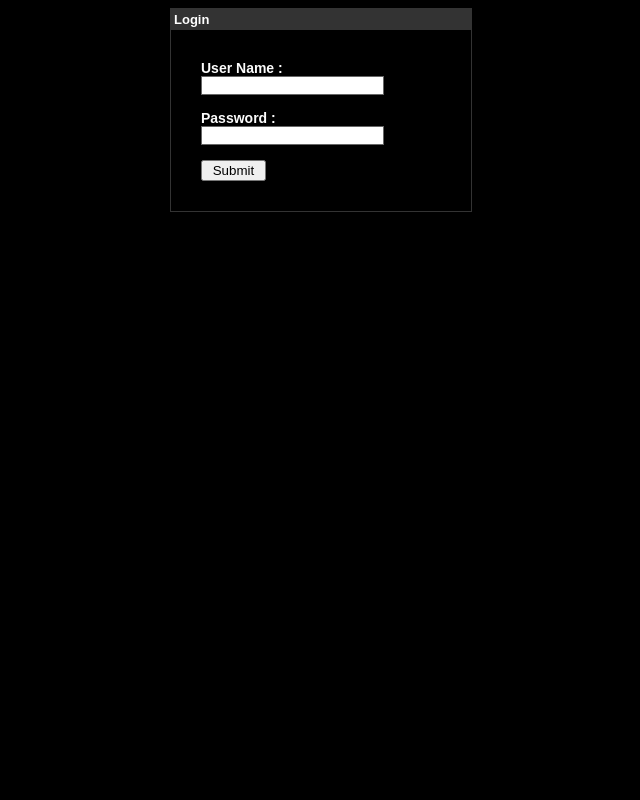
After one commit to guardian/language-system, a PHP site: page /login.php in a window 1280 px wide. The commit adds this page. Shown: the whole page, without its empty margins (319-959 px from the left). Run offline with PHP 8.4, Linux system fonts and the light colour scheme.

Commit message:
Adding user log in system

```diff
--- /dev/null
+++ b/src/login.php
@@ -0,0 +1,46 @@
+<?php
+   include("database.php");
+   session_start();
+
+   if($_SERVER["REQUEST_METHOD"] == "POST") {
+      $myusername = mysqli_real_escape_string($database,$_POST['username']);
+      $mypassword = mysqli_real_escape_string($database,$_POST['password']);
+
+      $sql = "SELECT id FROM users WHERE name = '$myusername' and password = '$mypassword'";
+      $result = mysqli_query($database,$sql);
+      $row = mysqli_fetch_array($result,MYSQLI_ASSOC);
+
+      $count = mysqli_num_rows($result);
+
+      if($count == 1) {
+         $_SESSION['login_user'] = $myusername;
+
+         header("location: index.php");
+      }else {
+         $error = "Your user name or password is invalid";
+      }
+   }
+?>
+<html>
+   <head>
+      <title>Language System - Login Page</title>
+      <link rel="stylesheet" type="text/css" href="main.css">
+   </head>
+   <body bgcolor="#000000" text="#fbfbfb" link="#dfe7ff" VLINK="#f7e1ff" ALINK="#ffe1e2">
+		<font face="Century Gothic,Apple Gothic,AppleGothic,URW Gothic L,Avant Garde,Futura,sans-serif" SIZE="-1">
+		  <div align = "center">
+			 <div style = "width:300px; border: solid 1px #333333; " align = "left">
+				<div style = "background-color:#333333; color:#FFFFFF; padding:3px;"><b>Login</b></div>
+				<div style = "margin:30px">
+				   <form action = "" method = "post">
+					  <label>User Name  :</label><input type = "text" name = "username" class = "box"/><br /><br />
+					  <label>Password  :</label><input type = "password" name = "password" class = "box" /><br/><br />
+					  <input type = "submit" value = " Submit "/><br />
+				   </form>
+				   <div style = "font-size:11px; color:#ff9999; margin-top:10px"><?php if (isset($error)) { echo $error; } ?></div>
+				</div>
+			 </div>
+		  </div>
+      </font>
+   </body>
+</html>
--- a/src/main.css
+++ b/src/main.css
@@ -38,3 +38,13 @@ div.git_data_id {
 	width: 360px;
 	padding: 5px;
 }
+
+label {
+	font-weight:bold;
+	width:100px;
+	font-size:14px;
+}
+
+.box {
+	border:#666666 solid 1px;
+}
--- a/src/media.php
+++ b/src/media.php
@@ -12,6 +12,7 @@
 			<?php
 
 			include 'database.php';
+			include('session.php');
 			$result = mysqli_query($database, "SELECT id, filename, extension, type FROM files where id = '".$_GET['id']."'");
 			$media = mysqli_fetch_array($result);
 
```
Also changed, not shown: src/index.php (+7 -4 lines), src/logout.php (added, +7 -0 lines), src/session.php (added, +16 -0 lines).
